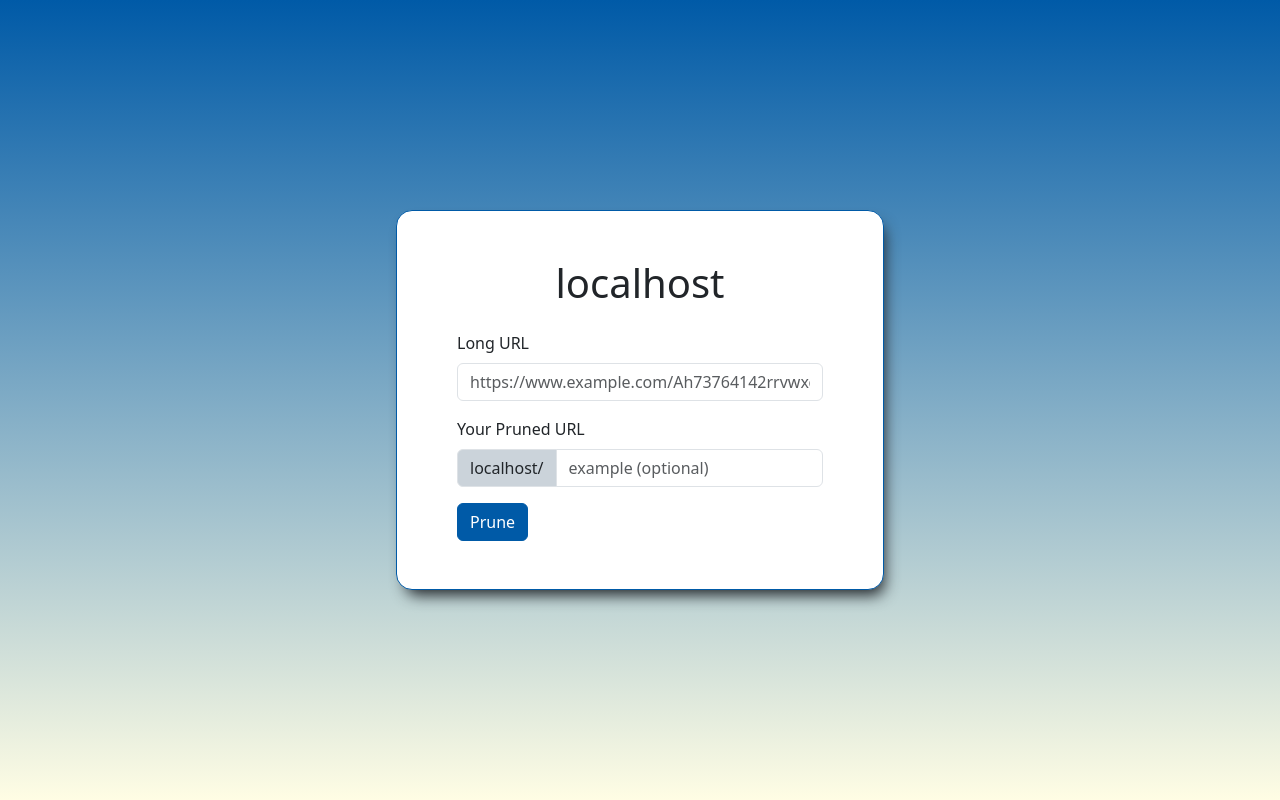
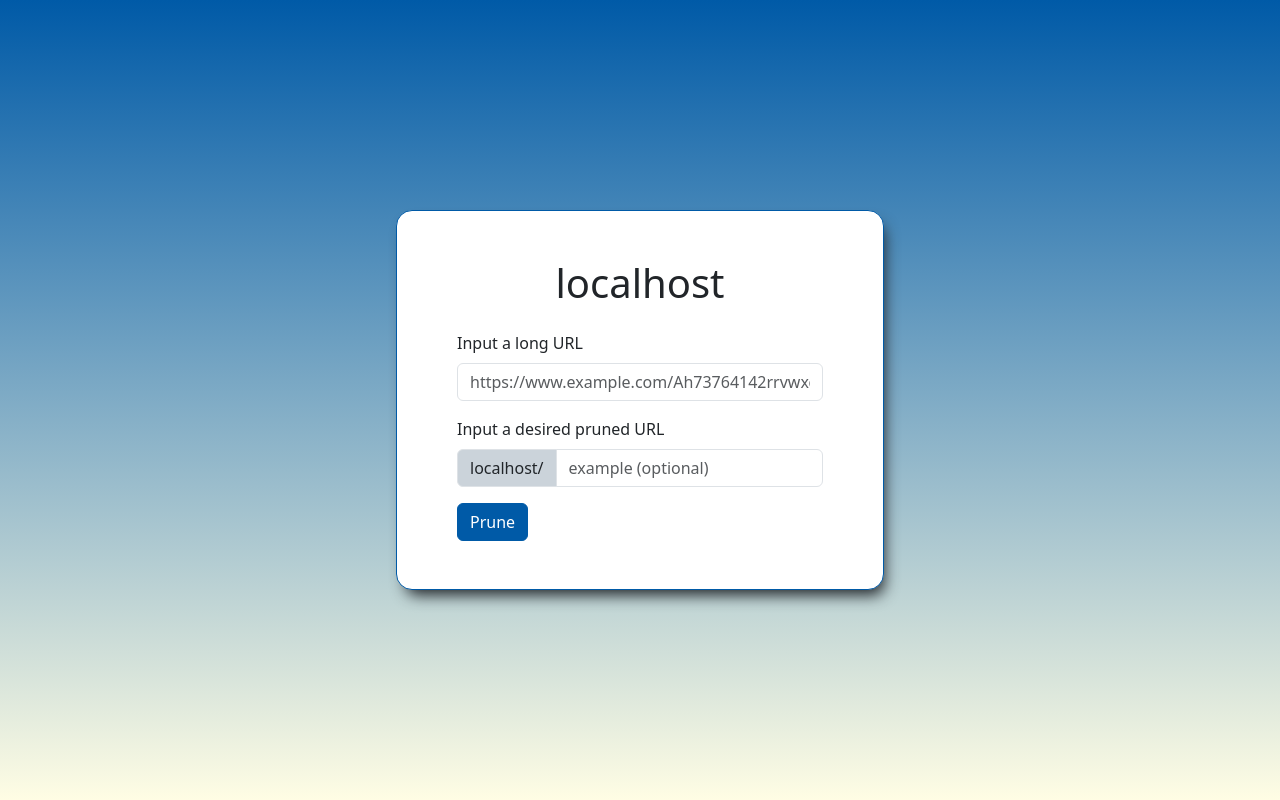
Before and after one commit to callumjgill/pruneurl, a React (Create React App) app in the folder frontend/: page / in a window 1280 px wide. Built offline with nearby package versions, Linux system fonts and the light colour scheme.

Commit message:
Add generated pruned url section in PruneUrlForm

```diff
--- /dev/null
+++ b/frontend/src/components/FormControls/ShortUrlFormControl.tsx
@@ -0,0 +1,8 @@
+import { Form } from "react-bootstrap";
+import { UrlFormControlProps } from "./UrlFormControlProps";
+
+const UrlFormControl = (props: UrlFormControlProps) => {
+  return <Form.Control {...props} type="text" />;
+};
+
+export default UrlFormControl;
--- /dev/null
+++ b/frontend/src/components/FormControls/UrlFormControl.tsx
@@ -0,0 +1,8 @@
+import { Form } from "react-bootstrap";
+import { UrlFormControlProps } from "./UrlFormControlProps";
+
+const UrlFormControl = (props: UrlFormControlProps) => {
+  return <Form.Control {...props} type="url" />;
+};
+
+export default UrlFormControl;
--- /dev/null
+++ b/frontend/src/components/FormControls/UrlFormControlProps.ts
@@ -0,0 +1,5 @@
+import { FormControlProps } from "react-bootstrap";
+
+export interface UrlFormControlProps extends Omit<FormControlProps, "type"> {
+  required?: boolean;
+}
--- a/frontend/src/components/FormRow.tsx
+++ b/frontend/src/components/FormRow.tsx
@@ -8,7 +8,7 @@ interface FormRowProps extends FormGroupProps {
 const FormRow = (props: FormRowProps) => {
   const { children, ...formGroupProps } = { ...props };
   return (
-    <Row className="mb-3">
+    <Row className="mt-3 mb-3">
       <Form.Group {...formGroupProps}>{children}</Form.Group>
     </Row>
   );
--- a/frontend/src/components/PruneUrlForm.tsx
+++ b/frontend/src/components/PruneUrlForm.tsx
@@ -1,11 +1,14 @@
 import { FormEvent, useEffect, useState } from "react";
 import { Form, InputGroup } from "react-bootstrap";
 import InvalidUrlFeedback from "./InvalidUrlFeedback";
-import UrlFormControl from "./UrlFormControl";
+import UrlFormControl from "./FormControls/UrlFormControl";
 import FormRow from "./FormRow";
 import SubmitUrlButton from "./buttons/SubmitUrlButton";
+import ShortUrlFormControl from "./FormControls/ShortUrlFormControl";
+import CopyToClipboardButton from "./buttons/CopyToClipboardButton";
 
 const domain = window.location.host;
+const dummyPrunedUrl = `${domain}/abc`;
 
 const simulateSubmittingUrlToBackend = () => {
   return new Promise((resolve) => setTimeout(resolve, 2000));
@@ -14,6 +17,7 @@ const simulateSubmittingUrlToBackend = () => {
 const PruneUrlForm = () => {
   const [validated, setValidated] = useState<boolean>(false);
   const [submitting, setSubmitting] = useState<boolean>(false);
+  const [submitted, setSubmitted] = useState<boolean>(false);
 
   const handleSubmit = (event: FormEvent<HTMLFormElement>): void => {
     event.preventDefault();
@@ -31,6 +35,7 @@ const PruneUrlForm = () => {
     if (submitting) {
       simulateSubmittingUrlToBackend().then(() => {
         setSubmitting(false);
+        setSubmitted(true);
       });
     }
   }, [submitting]);
@@ -39,7 +44,7 @@ const PruneUrlForm = () => {
     <Form noValidate validated={validated} onSubmit={handleSubmit}>
       <h1 className="text-center mb-4">{domain}</h1>
       <FormRow controlId={`${domain}-LongURL`}>
-        <Form.Label>Long URL</Form.Label>
+        <Form.Label>Input a long URL</Form.Label>
         <UrlFormControl
           required
           placeholder="https://www.example.com/Ah73764142rrvwxcqwed1r4r"
@@ -47,14 +52,23 @@ const PruneUrlForm = () => {
         <InvalidUrlFeedback />
       </FormRow>
       <FormRow controlId={`${domain}-YourPrunedURL`}>
-        <Form.Label>Your Pruned URL</Form.Label>
+        <Form.Label>Input a desired pruned URL</Form.Label>
         <InputGroup hasValidation>
           <InputGroup.Text>{domain}/</InputGroup.Text>
-          <UrlFormControl placeholder="example (optional)" />
+          <ShortUrlFormControl placeholder="example (optional)" />
           <InvalidUrlFeedback />
         </InputGroup>
       </FormRow>
       <SubmitUrlButton submitting={submitting} />
+      {submitted && (
+        <FormRow controlId={`${domain}-PrunedUrl`}>
+          <Form.Label>Your generated pruned URL:</Form.Label>
+          <InputGroup>
+            <Form.Control readOnly value={dummyPrunedUrl} />
+            <CopyToClipboardButton text={dummyPrunedUrl} />
+          </InputGroup>
+        </FormRow>
+      )}
     </Form>
   );
 };
--- a/frontend/src/components/UrlFormControl.tsx
+++ /dev/null
@@ -1,11 +0,0 @@
-import { Form, FormControlProps } from "react-bootstrap";
-
-interface UrlFormControlProps extends Omit<FormControlProps, "type"> {
-  required?: boolean;
-}
-
-const UrlFormControl = (props: UrlFormControlProps) => {
-  return <Form.Control {...props} type="url" />;
-};
-
-export default UrlFormControl;
```
